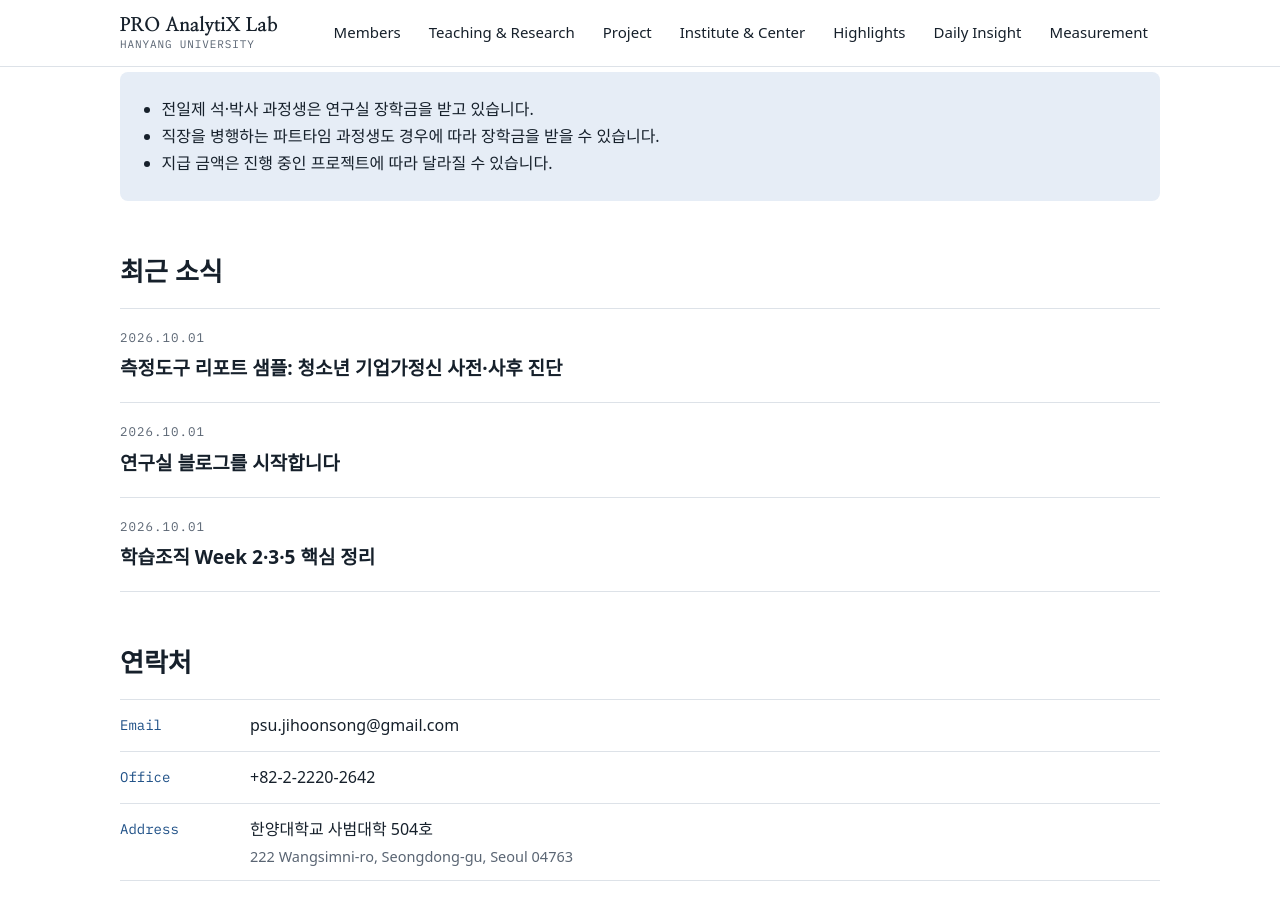
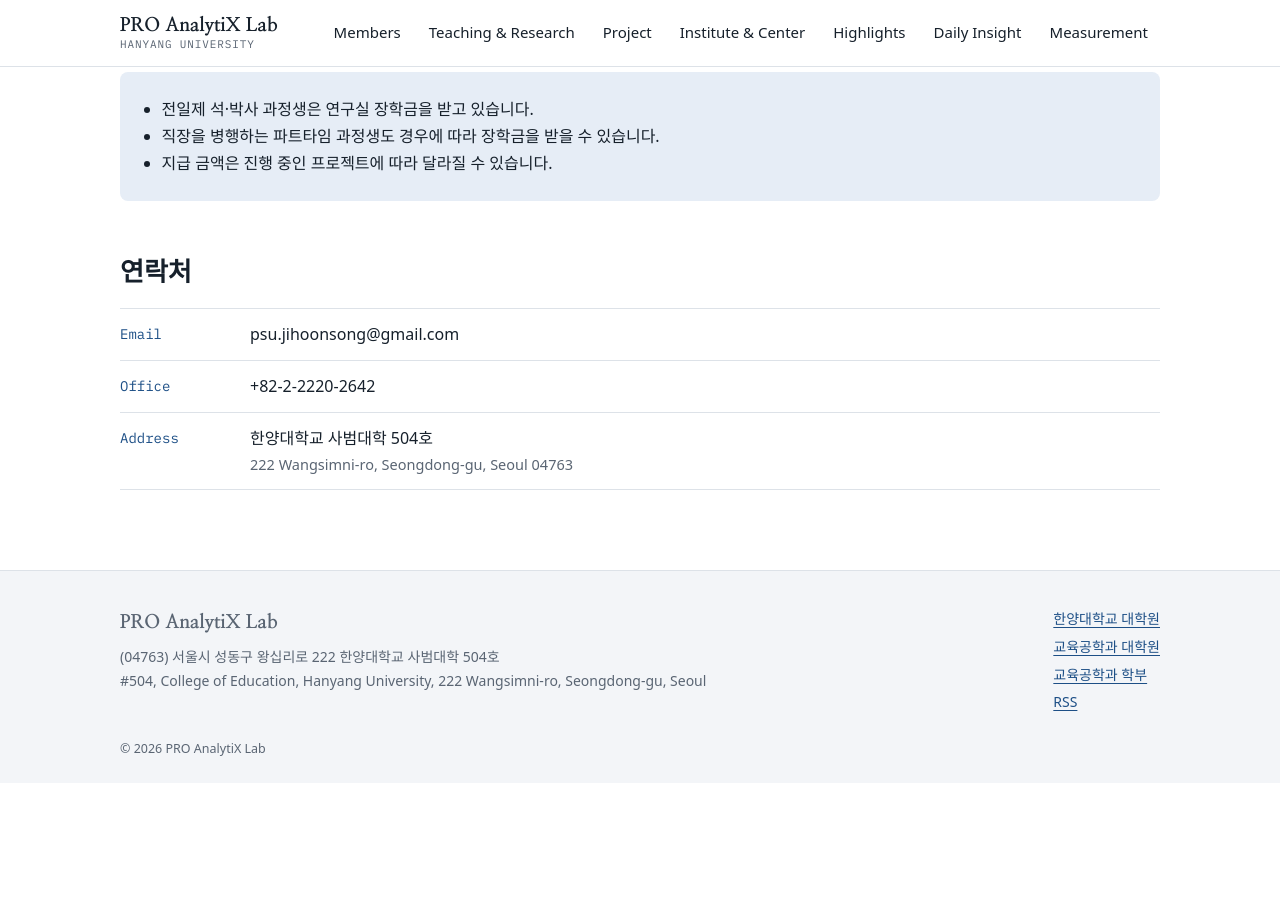
Before and after one commit to drsprolab/drsprolab.github.io, a Jekyll site: the page built from index.html, in a window 1280 px wide and 900 px high, scrolled down 1811 px. Built offline with Jekyll 4.4.1, drawn with Linux system fonts in a browser that asks for light colours; some web fonts are replaced; after the commit the page ends 2594 px from its top, so only the background shows below that.

Commit message:
대문: 최근 소식은 로컬 미리보기에서만 보이도록 숨김
Co-Authored-By: Claude Opus 5.5 <noreply@anthropic.com>

```diff
--- a/index.html
+++ b/index.html
@@ -35,7 +35,8 @@ title: PRO AnalytiX Lab
   </div>
 </section>
 
-{% if site.posts.size > 0 %}
+{% comment %} 최근 소식: 공개 사이트에서는 숨기고 로컬 미리보기(_config.preview.yml)에서만 보임 {% endcomment %}
+{% if site.preview and site.posts.size > 0 %}
 <section class="section">
   <h2>최근 소식</h2>
   <ul class="post-list">
```
